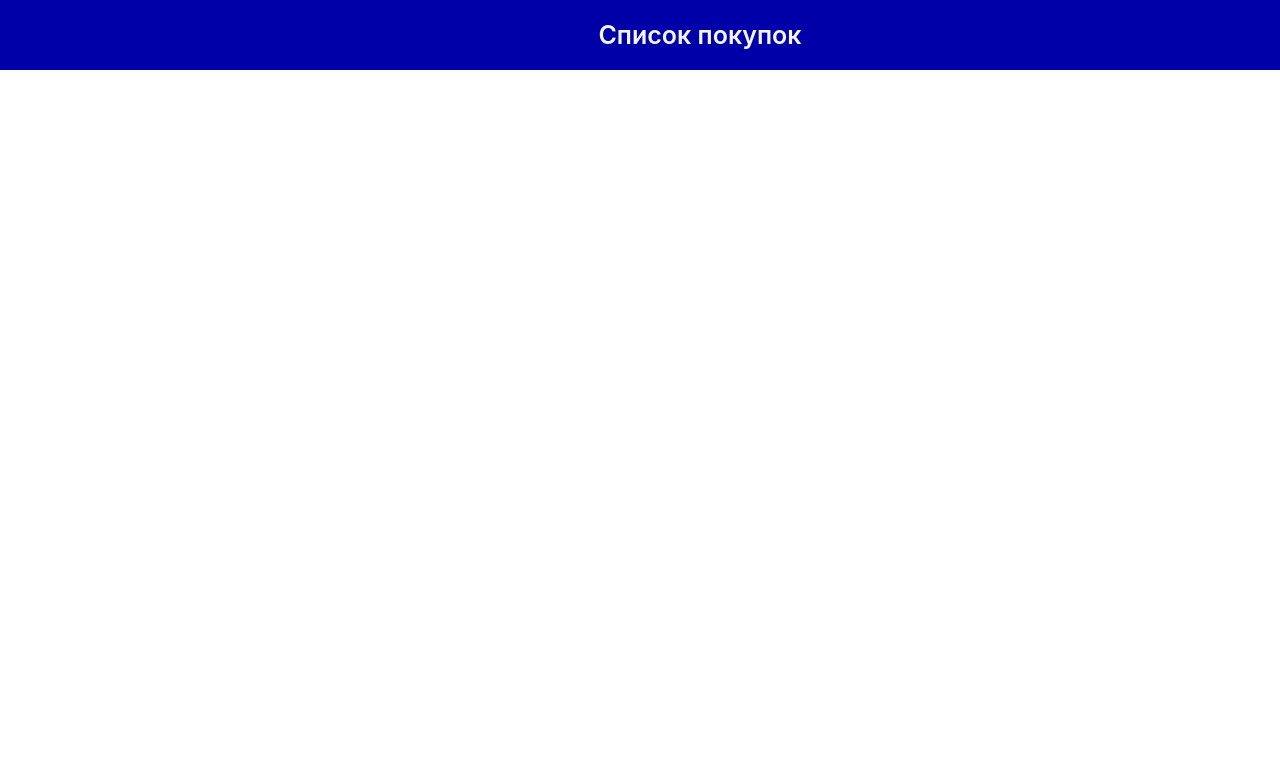
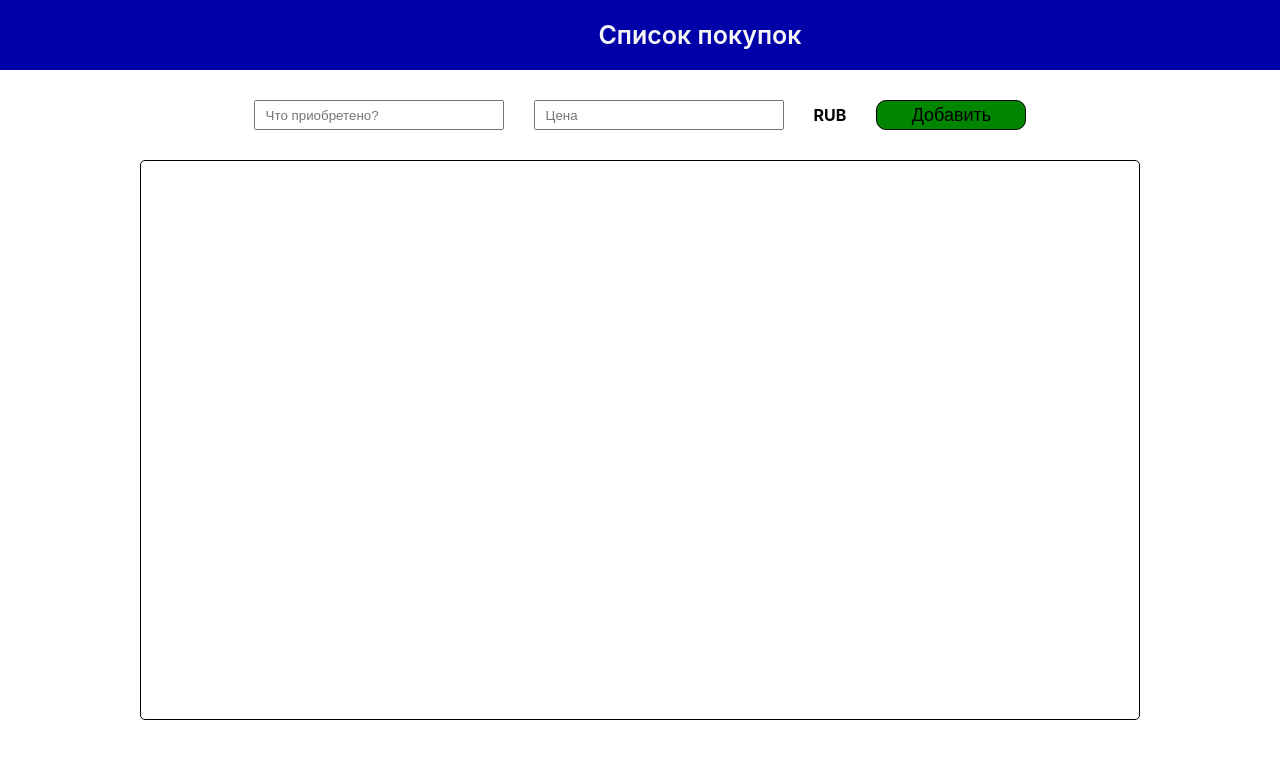
Before and after one commit to AlexDaero/homework_55.2, a React (Create React App) app: page / in a window 1280 px wide. Shown: the top 758 px of the page. Built offline with nearby package versions, Linux system fonts and the light colour scheme.

Commit message:
#1 create array, func add and func remove purchases

```diff
--- a/src/components/Content/Content.jsx
+++ b/src/components/Content/Content.jsx
@@ -3,7 +3,67 @@ import './Content.css';
 import Button from '../UI/Button/Button'
 
 function Content() {
+    const inputProductRef = useRef(null)
+    const inputPriceRef = useRef(null)
+    const [arrayPurchase, setArrayPurchase] = useState([])
 
+    const addPurchase = () => {
+        const copyState = [...arrayPurchase]
+        const purchase = {
+            product: '',
+            price: ''
+        }
+        if (isNaN(inputProductRef.current.value) && inputPriceRef.current.value > 0) {
+            purchase.product = inputProductRef.current.value
+            purchase.price = inputPriceRef.current.value
+            copyState.push(purchase)
+            setArrayPurchase(copyState)
+            return
+        }
+        alert('Некорректный ввод')
+    }
+
+    const removePurchase = (index) => {
+        const copyState = [...arrayPurchase]
+        copyState.splice(index, 1)
+        setArrayPurchase(copyState)
+    }
+
+    return (
+        <div className='content'>
+            <div className='container'>
+                <div className='content_block'>
+                    <div className='content_menu'>
+                        <input ref={inputProductRef} className='content_menu_input' type="text" placeholder='Что приобретено?' />
+                        <input ref={inputPriceRef} className='content_menu_input' type="text" placeholder='Цена' />
+                        <p className='content_menu_currency'>rub</p>
+                        <Button
+                            text='Добавить'
+                            click={addPurchase}
+                            backColor='rgb(0, 133, 0)'
+                            width='150px'
+                        />
+                    </div>
+                    <div className='content_panel'>
+                        {arrayPurchase.map((item, index) => {
+                            return (
+                                <div className='content_panel_purchase'>
+                                    <p>{item.product}</p>
+                                    <p>{item.price} RUB</p>
+                                    <Button
+                                        text='X'
+                                        width='75px'
+                                        backColor='rgb(165, 0, 0)'
+                                        click={() => removePurchase(index)}
+                                    />
+                                </div>
+                            )
+                        })}
+                    </div>
+                </div>
+            </div>
+        </div>
+    )
 }
 
 export default Content
```
